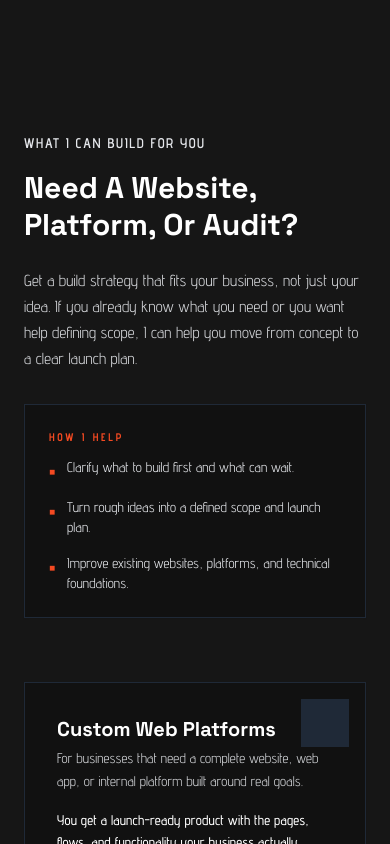
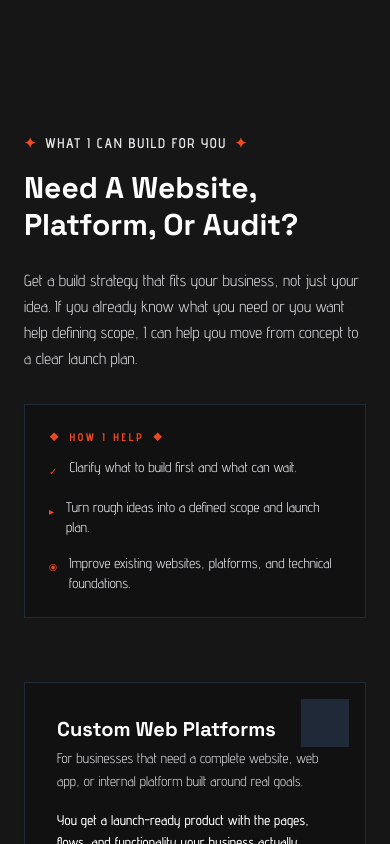
Before and after one commit to lamiodi/buildwithlami, a React (Vite) app in the folder frontend/: page / in a window 390 px wide. Shown: the part 3660-4504 px from the top of the page. Built offline with nearby package versions, Linux system fonts and the light colour scheme; no server answers.

Commit message:
refactor(navbar): simplify auth menus and update admin link path
remove logout button from authenticated menus, remove sign-in link for guests, update mobile admin link path to /admin/projects

```diff
--- a/frontend/src/components/FAQ.jsx
+++ b/frontend/src/components/FAQ.jsx
@@ -25,7 +25,7 @@ const faqs = [
   },
   {
     question: "What are your payment terms?",
-    answer: "Typically, we structure payments in milestones: 40% upfront to secure a spot in our schedule and begin work, 30% halfway through development, and 30% prior to final launch and handover."
+    answer: "Typically, we structure payments: 60% upfront to secure a spot in our schedule and begin work, and 40% prior to final launch and handover."
   }
 ];
 
--- a/frontend/src/components/Navbar.jsx
+++ b/frontend/src/components/Navbar.jsx
@@ -88,24 +88,8 @@ const Navbar = ({ isDark, toggleTheme }) => {
         {NAV_LINKS.map(link => renderLink(link, "hover:text-accent transition-colors"))}
 
         {isLoggedIn ? (
-          <>
-            <Link to="/admin/projects" className="hover:text-accent transition-colors">Admin</Link>
-            <button
-              onClick={handleLogout}
-              className="border border-red-500/40 text-red-500 px-3 py-1.5 hover:bg-red-500 hover:text-white transition-colors font-bold text-xs rounded-lg"
-              title={user?.email || 'Sign out'}
-            >
-              Logout
-            </button>
-          </>
-        ) : (
-          <Link
-            to="/login"
-            className="border border-gray-800 dark:border-white/20 px-4 py-2 hover:bg-accent hover:text-white dark:hover:bg-accent dark:hover:border-accent transition-colors font-bold"
-          >
-            Sign In
-          </Link>
-        )}
+          <Link to="/admin/projects" className="hover:text-accent transition-colors">Admin</Link>
+        ) : null}
 
         <ThemeToggle isDark={isDark} toggleTheme={toggleTheme} />
 
@@ -148,30 +132,14 @@ const Navbar = ({ isDark, toggleTheme }) => {
             {NAV_LINKS.map(link => renderLink(link, "text-2xl font-heading font-bold uppercase tracking-[0.2em] hover:text-accent transition-colors", closeMenu))}
 
             {isLoggedIn ? (
-              <>
-                <Link
-                  to="/admin"
-                  onClick={closeMenu}
-                  className="text-2xl font-heading font-bold uppercase tracking-[0.2em] hover:text-accent transition-colors"
-                >
-                  Admin
-                </Link>
-                <button
-                  onClick={handleLogout}
-                  className="mt-4 border-2 border-red-500 text-red-500 px-8 py-4 text-lg font-bold uppercase tracking-widest hover:bg-red-500 hover:text-white transition-colors"
-                >
-                  Logout
-                </button>
-              </>
-            ) : (
               <Link
-                to="/login"
+                to="/admin"
                 onClick={closeMenu}
-                className="mt-4 border-2 border-black dark:border-white px-8 py-4 text-lg font-bold uppercase tracking-widest hover:bg-accent hover:border-accent hover:text-white transition-colors"
+                className="text-2xl font-heading font-bold uppercase tracking-[0.2em] hover:text-accent transition-colors"
               >
-                Sign In
+                Admin
               </Link>
-            )}
+            ) : null}
 
             <a
               href="/full-stack-developer.pdf"
--- a/frontend/src/components/Pricing.jsx
+++ b/frontend/src/components/Pricing.jsx
@@ -165,31 +165,15 @@ const Pricing = () => {
             Transparent <span className="italic">Pricing</span>
           </motion.h2>
 
-          {/* Currency Toggle */}
-          <motion.div variants={item} className="flex items-center justify-center gap-4 mb-10">
-            <span className={`text-xs font-bold uppercase tracking-widest ${currency === 'NGN' ? 'text-accent' : 'text-gray-500 dark:text-gray-300'}`}>NGN</span>
-            <button
-              onClick={handleCurrencyToggle}
-              aria-label="Toggle pricing currency"
-              className="w-12 h-6 bg-gray-200 dark:bg-white/15 rounded-full relative p-1 transition-colors"
-            >
-              <div className={`w-4 h-4 bg-accent rounded-full transition-transform duration-300 ${currency === 'USD' ? 'translate-x-6' : 'translate-x-0'}`}></div>
-            </button>
-            <span className={`text-xs font-bold uppercase tracking-widest ${currency === 'USD' ? 'text-accent' : 'text-gray-500 dark:text-gray-300'}`}>USD</span>
-          </motion.div>
-
           <motion.p variants={item} className="text-gray-700 dark:text-gray-200 max-w-2xl mx-auto font-light leading-relaxed opacity-95">
             Quality software is an investment. I offer competitive, value-based pricing for high-end custom development.
           </motion.p>
-          <motion.p variants={item} className="mt-3 text-[11px] uppercase tracking-widest text-gray-500 dark:text-gray-300">
-            Auto-detected currency. Switch anytime.
-          </motion.p>
 
-          {/* 50/50 Payment Split Badge (Brutalist Theme) */}
+          {/* 60/40 Payment Split Badge (Brutalist Theme) */}
           <motion.div variants={item} className="mt-8 inline-block border border-gray-200 dark:border-white/10 bg-white dark:bg-[#0a0a0a] px-6 py-3 shadow-sm">
             <p className="text-[11px] font-bold uppercase tracking-widest text-gray-800 dark:text-gray-200">
               <span className="text-accent mr-2">✦</span>
-              Flexible Payments: <span className="font-medium text-gray-600 dark:text-gray-300">50% upfront, 50% upon launch</span>
+              Flexible Payments: <span className="font-medium text-gray-600 dark:text-gray-300">60% upfront, 40% upon launch</span>
             </p>
           </motion.div>
         </motion.div>
--- a/frontend/src/components/Services.jsx
+++ b/frontend/src/components/Services.jsx
@@ -81,7 +81,11 @@ const Services = () => {
         viewport={sectionViewport}
       >
         <motion.div variants={item}>
-          <p className="text-gray-800 dark:text-gray-200 tracking-widest uppercase text-sm mb-4 font-semibold">What I Can Build For You</p>
+          <p className="text-gray-800 dark:text-gray-200 tracking-widest uppercase text-sm mb-4 font-semibold flex items-center gap-2">
+            <span className="text-accent">✦</span>
+            What I Can Build For You
+            <span className="text-accent">✦</span>
+          </p>
           <h3 className="text-3xl md:text-5xl font-heading font-bold mb-6 text-black dark:text-white leading-tight">
             Need A Website, Platform, Or Audit?
           </h3>
@@ -91,18 +95,22 @@ const Services = () => {
         </motion.div>
 
         <motion.div variants={item} className="bg-white dark:bg-[#111] border border-gray-200 dark:border-gray-800 p-6 md:p-8 shadow-sm">
-          <p className="text-[11px] font-bold uppercase tracking-[0.24em] text-accent mb-3">How I Help</p>
+          <p className="text-[11px] font-bold uppercase tracking-[0.24em] text-accent mb-3 flex items-center gap-2">
+            <span className="text-accent">❖</span>
+            How I Help
+            <span className="text-accent">❖</span>
+          </p>
           <ul className="space-y-4 text-sm md:text-base text-gray-800 dark:text-gray-200">
             <li className="flex items-start">
-              <span className="text-accent mr-3 mt-1 text-[10px]">■</span>
+              <span className="text-accent mr-3 mt-1 text-[10px]">✓</span>
               Clarify what to build first and what can wait.
             </li>
             <li className="flex items-start">
-              <span className="text-accent mr-3 mt-1 text-[10px]">■</span>
+              <span className="text-accent mr-3 mt-1 text-[10px]">▸</span>
               Turn rough ideas into a defined scope and launch plan.
             </li>
             <li className="flex items-start">
-              <span className="text-accent mr-3 mt-1 text-[10px]">■</span>
+              <span className="text-accent mr-3 mt-1 text-[10px]">⦿</span>
               Improve existing websites, platforms, and technical foundations.
             </li>
           </ul>
```
